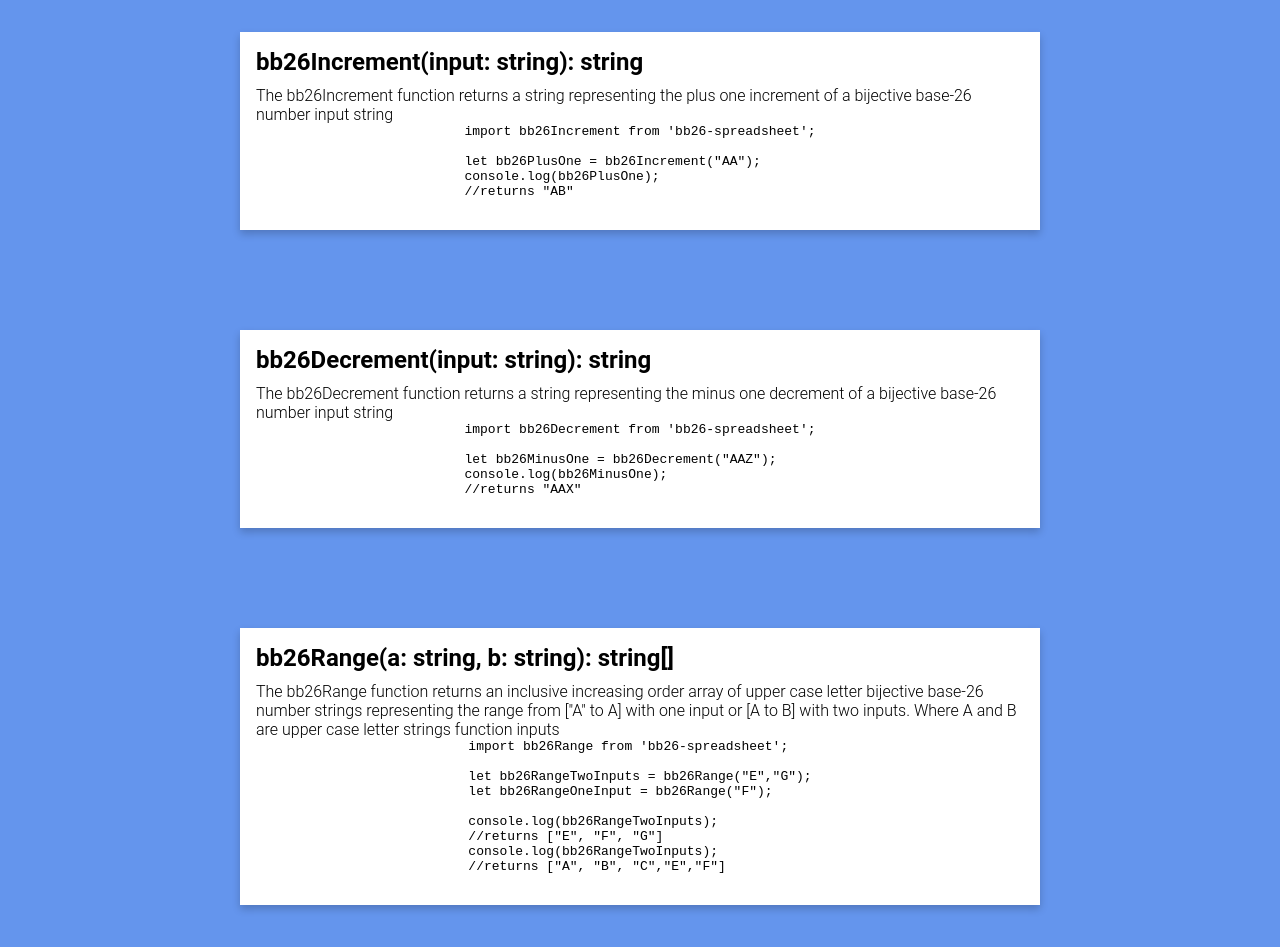
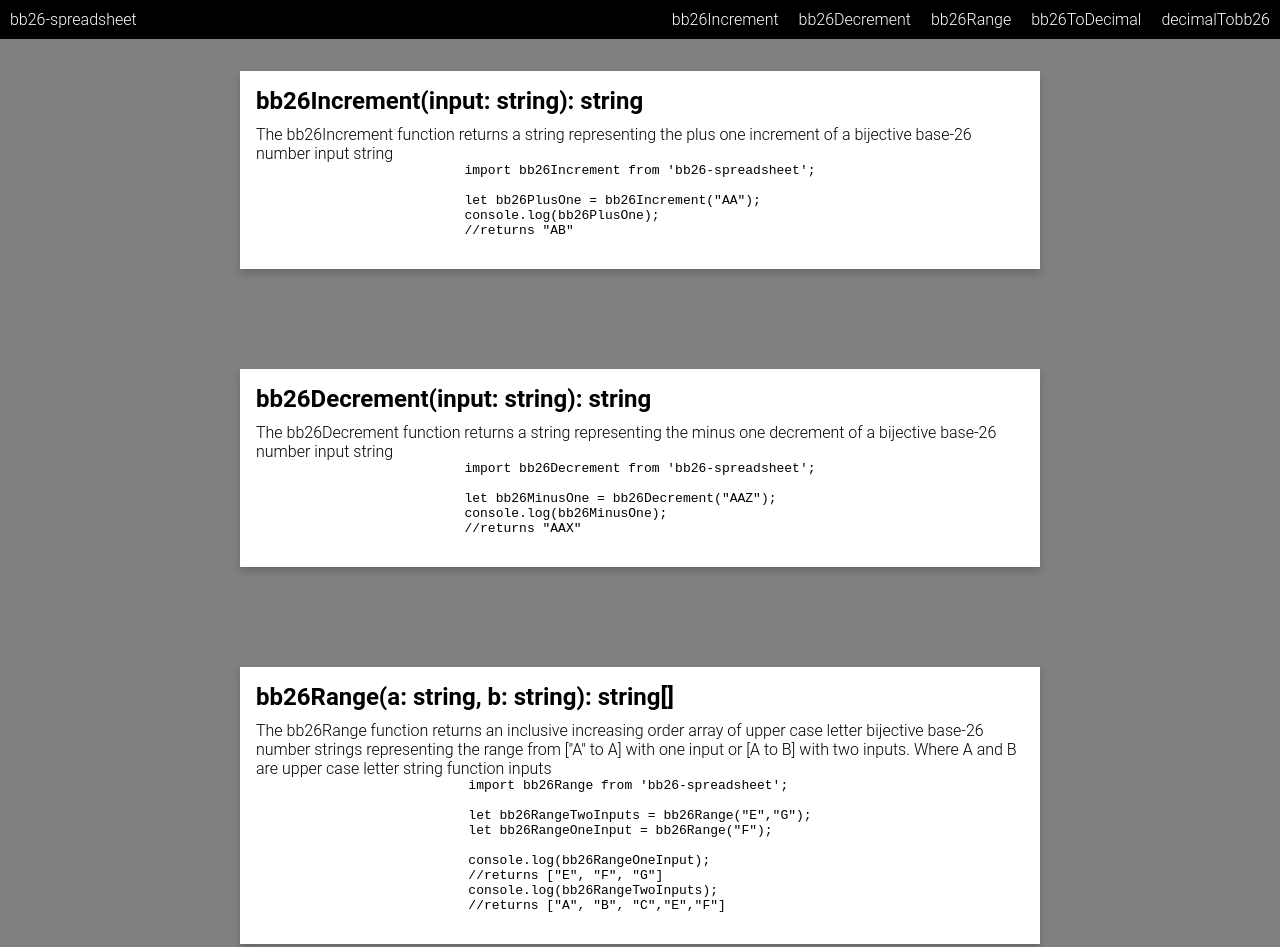
Before and after one commit to istareatscreens/bb26spreadsheet, a website: page docs/index.html in a window 1280 px wide. Shown: the top 947 px of the page. Drawn offline with Linux system fonts and the light colour scheme; a web font is replaced by a local one.

Commit message:
Finished docs and updated readme file

```diff
--- a/docs/index.html
+++ b/docs/index.html
@@ -5,9 +5,46 @@
     <script src="https://cdn.rawgit.com/google/code-prettify/master/loader/run_prettify.js?lang=javascript&amp;skin=sunburst"></script>
     <title>bb26-spreadsheet API Documentation</title>
     <link rel="stylesheet" href="styles.css" />
+    <link
+      rel="icon"
+      type="image/png"
+      href="img/favicon-32x32.png"
+      sizes="32x32"
+    />
+    <link
+      rel="icon"
+      type="image/png"
+      href="img/favicon-16x16.png"
+      sizes="16x16"
+    />
+    <script>
+      var prevScrollpos = window.pageYOffset;
+      window.onscroll = function() {
+        var currentScrollPos = window.pageYOffset;
+        if (prevScrollpos > currentScrollPos) {
+          document.getElementById("navbar").style.top = "0";
+        } else {
+          document.getElementById("navbar").style.top = "-500px";
+        }
+        prevScrollpos = currentScrollPos;
+      };
+    </script>
   </head>
   <body>
     <div class="page">
+      <!--NavBar-->
+      <div id="navbar">
+        <p class="nav-title">bb26-spreadsheet</p>
+        <div class="nav-menu">
+          <a href="#bb26Increment">bb26Increment</a>
+          <a href="#bb26Decrement">bb26Decrement</a>
+          <a href="#bb26Range">bb26Range</a>
+          <a href="#bb26ToDecimal">bb26ToDecimal</a>
+          <a href="#decimalTobb26">decimalTobb26</a>
+        </div>
+      </div>
+
+      <!--Content section-->
       <div class="content-container">
         <div class="card" id="bb26Increment">
           <div class="card-content">
@@ -54,8 +91,7 @@ console.log(bb26MinusOne);
               The bb26Range function returns an inclusive increasing order array
               of upper case letter bijective base-26 number strings representing
               the range from ["A" to A] with one input or [A to B] with two
-              inputs. Where A and B are upper case letter strings function
-              inputs
+              inputs. Where A and B are upper case letter string function inputs
             </p>
             <div class="code-container">
               <pre class="prettyprint code-block">
@@ -64,7 +100,7 @@ import bb26Range from 'bb26-spreadsheet';
 let bb26RangeTwoInputs = bb26Range("E","G");
 let bb26RangeOneInput = bb26Range("F");
 
-console.log(bb26RangeTwoInputs);
+console.log(bb26RangeOneInput);
 //returns ["E", "F", "G"]
 console.log(bb26RangeTwoInputs);
 //returns ["A", "B", "C","E","F"]
@@ -106,7 +142,7 @@ console.log(bb26ToDecimalResult);
               <pre class="prettyprint code-block">
 import decimalTobb26 from 'bb26-spreadsheet';
 
-let decimalTobb26Result = decimalTobb26("497");
+let decimalTobb26Result = decimalTobb26(497);
 
 console.log(decimalTobb26Result);
 //returns "SC"
--- a/docs/styles.css
+++ b/docs/styles.css
@@ -28,39 +28,67 @@
 html,
 body {
   height: 100%;
+  width: 100%;
   font-family: "Roboto", sans-serif;
   font-weight: 300;
-}
-
-element {
-  --text-color: black;
-  --background-color: navy;
-  --sidebar-color: grey;
+  background-color: grey;
 }
 
 .page {
+  display: table;
+  width: 100%;
+  clear: both;
+}
+
+/* navbar */
+#navbar {
+  background-color: black; /* Black background color */
+  position: sticky; /* Make it stick/fixed */
+  transition: top 0.3s; /* Transition effect when sliding down (and up) */
+  width: 100%;
   display: flex;
-  justify-content: center;
-  background-color: cornflowerblue;
+  justify-content: space-between;
+  align-items: center;
 }
+
+#navbar a {
+  color: white;
+  text-decoration: none;
+  padding: 10px;
+}
+
+#navbar a:hover {
+  background-color: #ddd;
+  color: black;
+}
+
+.nav-title {
+  display: flex;
+  color: white;
+  padding-left: 10px;
+}
+
+.nav-menu {
+  display: flex;
+  color: white;
+  justify-content: flex-end;
+}
+
+/*container*/
 
 .content-container {
   padding-top: 2.5%;
+  flex-direction: column;
   display: flex;
-  flex-direction: column;
-  align-items: center;
-  flex-shrink: 0;
 }
 
 .card {
+  margin: auto;
   background-color: white;
   margin-bottom: 100px;
   box-shadow: 0 4px 8px 0 rgba(0, 0, 0, 0.2);
   height: fit-content;
   width: 800px;
-  justify-content: center;
-  flex-direction: column;
-  display: flex;
 }
 
 .card:hover {
@@ -68,8 +96,7 @@ element {
 }
 
 .card-content {
-  padding: 16px 16px;
-  /* border: 1px solid black; */
+  margin: 16px 16px;
 }
 
 .code-container {
```
Also changed, not shown: docs/img/favicon-16x16.png (added), docs/img/favicon-32x32.png (added), readme.md.
